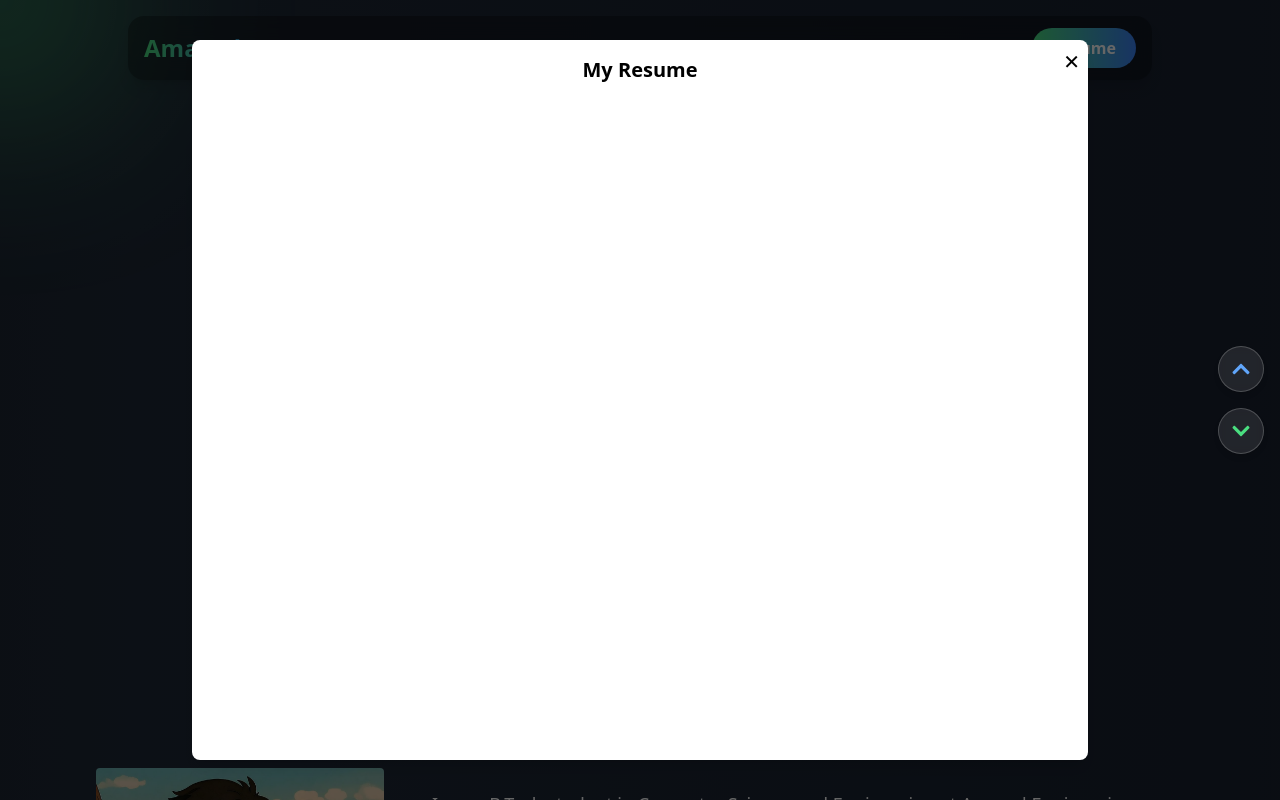
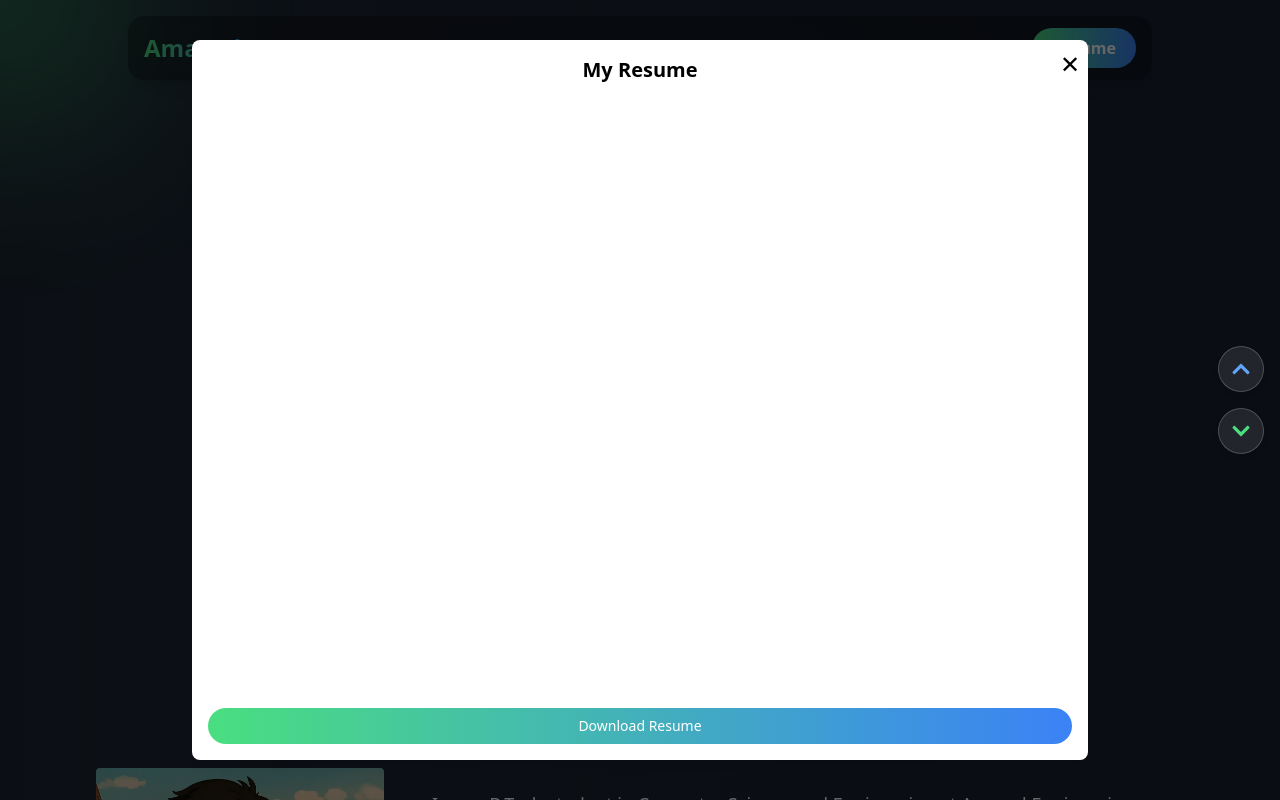
Before and after one commit to Amanshaw445/Portfolio-React, a React (Vite) app: page / in a window 1280 px wide. Both pictures are taken after a click on the button "Resume". Shown: the top 800 px of the page. Built offline with nearby package versions, Linux system fonts and the light colour scheme; no server answers.

Commit message:
resume updated

```diff
--- a/src/components/ResumeModal.jsx
+++ b/src/components/ResumeModal.jsx
@@ -3,28 +3,32 @@ import React from 'react';
 const ResumeModal = ({ onClose }) => {
   return (
     <div className="fixed inset-0 bg-black bg-opacity-60 flex items-center justify-center z-50">
-      <div className="bg-white w-full max-w-4xl h-[90vh] rounded-lg shadow-lg p-4 relative overflow-hidden">
+      <div className="bg-white w-full max-w-4xl h-[90vh] rounded-lg shadow-lg p-4 relative flex flex-col">
+        {/* Close Button */}
         <button
           onClick={onClose}
-          className="absolute top-2 right-2 text-black hover:text-red-500 text-xl"
+          className="absolute top-2 right-2 text-black hover:text-red-500 text-2xl z-50"
         >
           ✕
         </button>
 
-        <h2 className="text-xl font-bold mb-4 text-center text-black">My Resume</h2>
+        {/* Title */}
+        <h2 className="text-xl font-bold mb-4 text-center text-black">
+          My Resume
+        </h2>
 
+        {/* PDF Iframe */}
         <iframe
-          src="/resume.pdf"
-          width="100%"
-          height="100%"
-          className="rounded-lg"
+          src="/resume2.pdf"
+          className="flex-1 w-full rounded-lg"
           title="Resume"
         />
 
+        {/* Download Button */}
         <a
-          href="/resume.pdf"
+          href="/resume2.pdf"
           download
-          className="mt-4 inline-block bg-gradient-to-r from-green-400 to-blue-500 text-white px-4 py-2 rounded-full hover:scale-105 transition text-sm"
+          className="mt-4 text-center bg-gradient-to-r from-green-400 to-blue-500 text-white px-4 py-2 rounded-full hover:scale-105 transition text-sm"
         >
           Download Resume
         </a>
```
Also changed, not shown: 1 other file (tests, documents, lock files or other folders).
